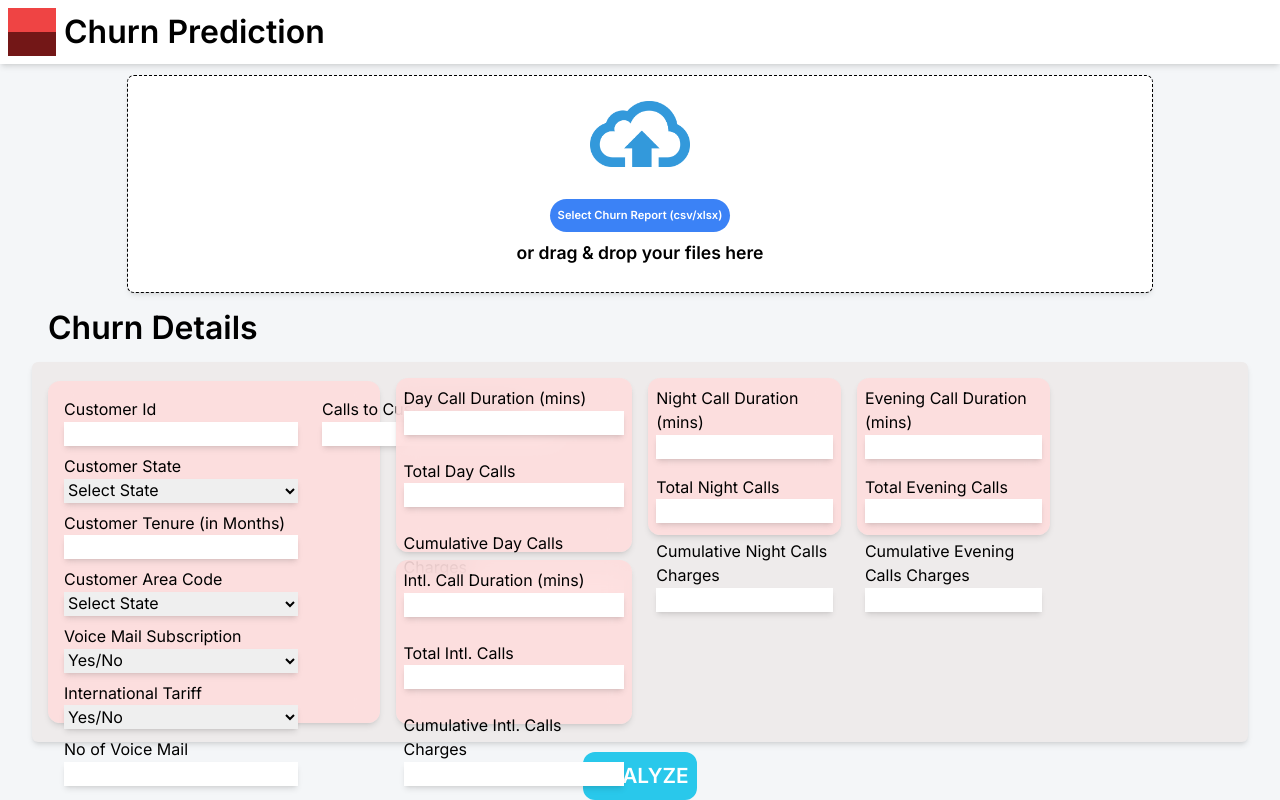
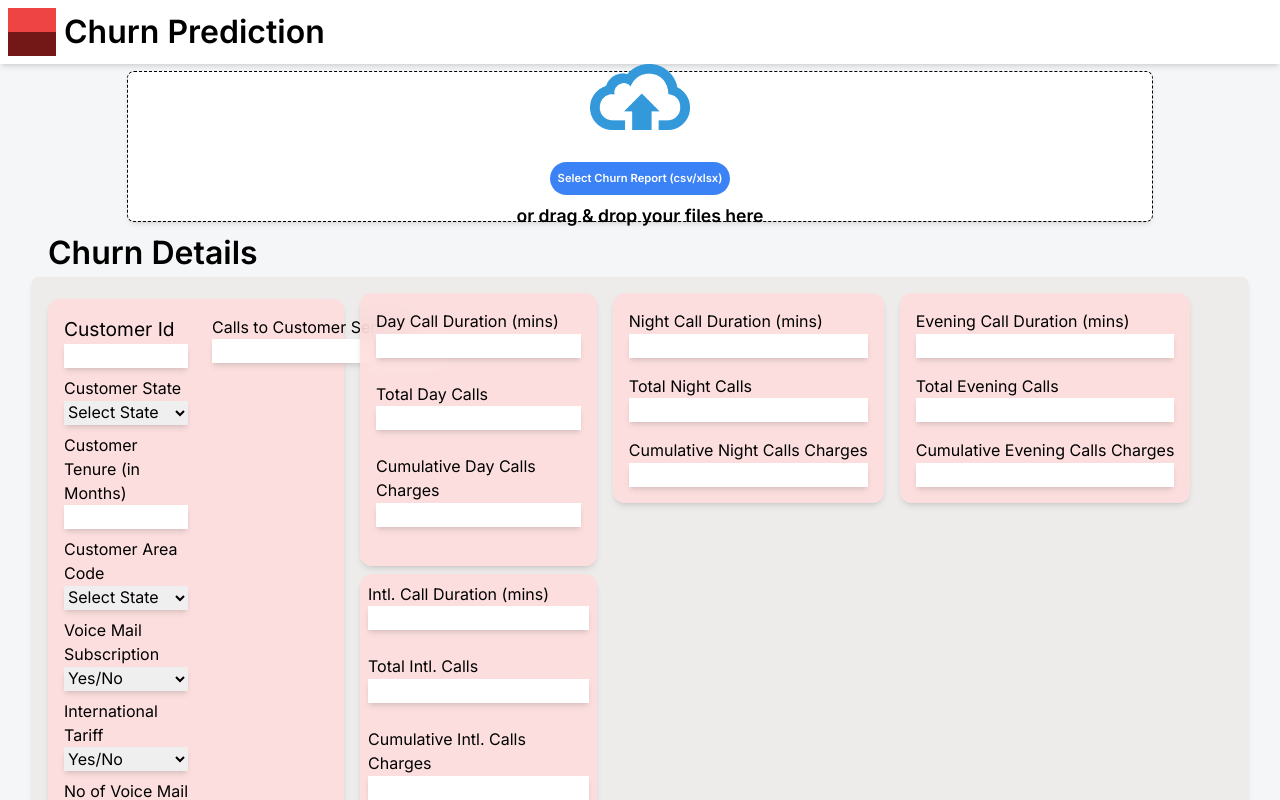
Before and after one commit to prathap03/telecom-churn, a Next.js app: page / in a window 1280 px wide. Built offline with nearby package versions, Linux system fonts and the light colour scheme.

Commit message:
responsiveness

```diff
--- a/app/page.jsx
+++ b/app/page.jsx
@@ -1,9 +1,11 @@
+'use client'
 import Head from 'next/head'
 import Image from 'next/image'
 
+
 export default function Home() {
   return (
-    <div className="h-screen flex flex-col text-black w-[100%] overflow-y-auto bg-[#F4F6F8]">
+    <div className="h-screen flex flex-col text-black w-[100%] overflow-auto bg-[#F4F6F8]">
       <Head>
         <title>Churn Prediction</title>
       </Head>
@@ -21,18 +23,18 @@ export default function Home() {
         <div className="flex flex-col gap-1 md:gap-2 items-center justify-center  h-[90%] outline-dashed outline-1 shadow-md rounded-md  w-[80%] bg-white">
         <Image className="md:mb-[1.5rem] mb-[0.5rem] transition-all scale-[70%] md:scale-100" src="/upload.png" width="100" height="100"/>
         <h1 className="p-1 font-semibold text-white text-[0.7rem] transition-all bg-blue-500 mb-3 md:mb-0 rounded-full md:p-2 hover:cursor-pointer hover:bg-blue-700">Select Churn Report (csv/xlsx)</h1>
-        <h1 className="hidden transition-all ease-linear md:block font-semibold text-[1.1rem]">or drag & drop your files here</h1>
+        <h1 className="hidden transition-all ease-linear md:block font-semibold md:text-[0.7rem] lg:text-[1.1rem]">or drag & drop your files here</h1>
         </div>
       </div>
       <div className="ml-[1rem] md:ml-[3rem]">
           <h1 className="font-semibold md:text-[2rem]  ">Churn Details</h1>
       </div>
-      <div className="flex  md:h-[50%] justify-center items-center">
-      <div className="flex w-[95%] flex-col md:flex-row justify-around items-center p-4 gap-4 bg-[#EEEBEB] shadow-md  md:h-[95%] rounded-md">
-        <div className="bg-[#FFDBDB]/[80%] md:w-[28%] w-[98%] flex flex-col md:flex-row gap-2 backdrop-blur-md p-2 rounded-xl md:h-[98%] shadow-md ">
-          <div className="flex flex-col gap-2 h-[100%] w-[100%] 0 p-2">
-            <div className="flex flex-col gap-[0.04rem]">
-            <h1>Customer Id</h1>
+      <div className="flex justify-center ">
+      <div className="flex  w-[95%]  flex-col md:flex-row justify-around items-center p-4 gap-4 bg-[#EEEBEB] shadow-md   rounded-md">
+        <div className="bg-[#FFDBDB]/[80%] md:w-[38%] lg:w-[25%] w-[98%] flex flex-col md:flex-row gap-2 backdrop-blur-md p-2 rounded-xl md:h-[98%] shadow-md ">
+          <div className="flex flex-col gap-2 h-[100%] md:w-[50%] w-[100%] 0 p-2">
+            <div className="flex  flex-col gap-[0.04rem]">
+            <h1 className="md:text-[1.2rem]">Customer Id</h1>
             <input className="shadow-md" type="text" name="" id="" />
             </div>
 
@@ -92,9 +94,9 @@ export default function Home() {
 
           </div>
 
-          <div className="flex h-[100%] w-[100%]  p-2">
+          <div className="flex h-[100%] md:w-[50%]  p-2">
 
-          <div className="flex w-[100%] md:w-auto flex-col gap-[0.04rem]">
+          <div className="flex  md:w-auto  w-[100%] flex-col gap-[0.04rem]">
             <h1>Calls to Customer Service</h1>
             <input className="shadow-md" type="text" name="" id="" />
             </div>
@@ -106,7 +108,7 @@ export default function Home() {
         </div>
 
         <div className="flex h-[100%] md:w-[20%] w-[98%] transition-all  flex-col gap-2 ">
-        <div className="bg-[#FFDBDB]/[80%] flex flex-col  gap-2 backdrop-blur-md rounded-xl h-[50%] shadow-md w-[100%]">
+        <div className="bg-[#FFDBDB]/[80%] p-2 flex flex-col  gap-2 backdrop-blur-md rounded-xl h-[50%] shadow-md w-[100%]">
         <div className="flex flex-col p-2 gap-[0.04rem]">
             <h1>Day Call Duration (mins)</h1>
             <input className="shadow-md" type="text" name="" id="" />
@@ -126,7 +128,7 @@ export default function Home() {
 
 
 
-        <div className="bg-[#FFDBDB]/[80%] flex flex-col gap-2  backdrop-blur-md rounded-xl h-[47%]  shadow-md w-[100%]">
+        <div className="bg-[#FFDBDB]/[80%]  flex flex-col gap-2  backdrop-blur-md rounded-xl h-[47%]  shadow-md w-[100%]">
         <div className="flex flex-col p-2 gap-[0.04rem]">
             <h1>Intl. Call Duration (mins)</h1>
             <input className="shadow-md" type="text" name="" id="" />
@@ -142,8 +144,8 @@ export default function Home() {
           </div>
         </div>
 
-        <div className="flex-grow  h-[100%] w-[98%] md:w-auto transition-all  flex md:flex-row flex-col justify-start gap-4">
-        <div className="bg-[#FFDBDB]/[80%] backdrop-blur-md rounded-xl h-[45%] shadow-md w-[100%] md:w-[33%]">
+        <div className="flex-grow     h-[100%] w-[98%] md:w-auto transition-all  flex md:flex-row flex-col justify-start gap-4">
+        <div className="bg-[#FFDBDB]/[80%] backdrop-blur-md rounded-xl h-max shadow-md w-[100%] md:w-max p-2">
         <div className="flex flex-col p-2 gap-[0.04rem]">
             <h1>Night Call Duration (mins)</h1>
             <input className="shadow-md" type="text" name="" id="" />
@@ -159,7 +161,7 @@ export default function Home() {
 
           </div>
 
-          <div className="bg-[#FFDBDB]/[80%] backdrop-blur-md rounded-xl h-[45%] shadow-md w-[100%] md:w-[33%]">
+          <div className="bg-[#FFDBDB]/[80%] backdrop-blur-md rounded-xl h-max shadow-md w-[100%] md:w-max p-2">
           <div className="flex flex-col p-2 gap-[0.04rem]">
             <h1>Evening Call Duration (mins)</h1>
             <input className="shadow-md" type="text" name="" id="" />
@@ -183,8 +185,8 @@ export default function Home() {
       </div>
 
       </div>
-      <div className="flex items-center justify-center flex-grow m-2 md:m-0">
-        <h1 className="p-2 font-semibold text-white bg-[#29C8EB] hover:cursor-pointer hover:bg-[#29C8EB]/[80%] transition-all rounded-xl text-[1.3rem]">ANALYZE</h1>
+      <div className="flex items-center justify-center flex-grow flex-shrink-0 m-2 md:m-0">
+        <button onClick={()=>{alert("YOU HAVE CLICKED THE BUTTON")}}  className="p-2  font-semibold text-white bg-[#29C8EB] hover:cursor-pointer hover:bg-[#29C8EB]/[80%] transition-all rounded-xl text-[1.3rem]">ANALYZE</button>
       </div>
     </div>
   )
```
